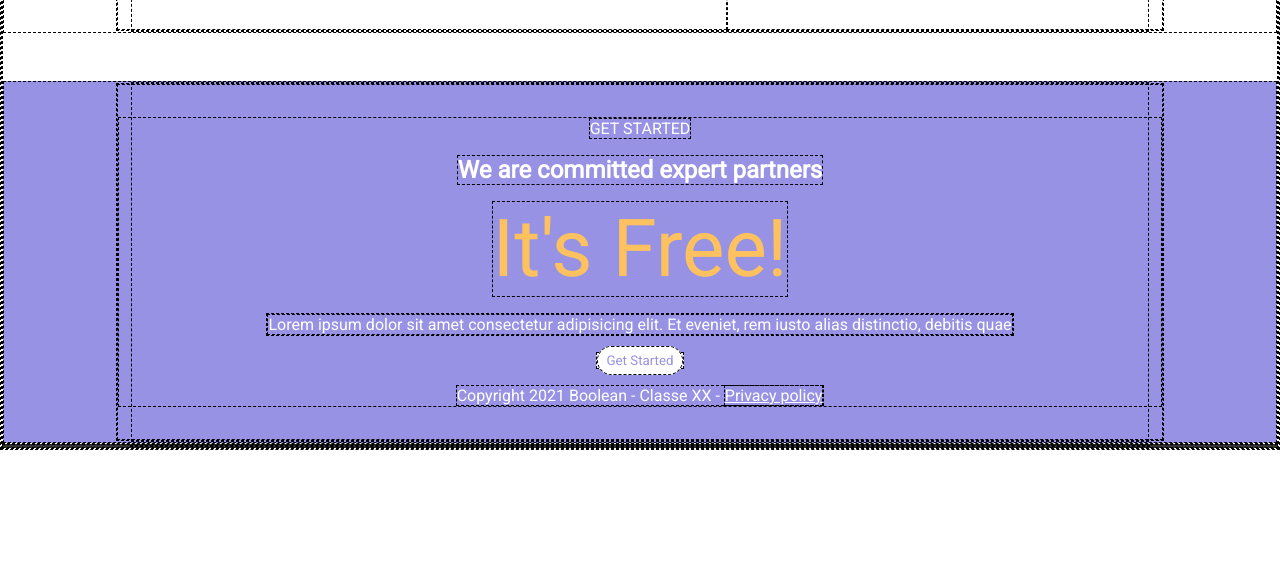
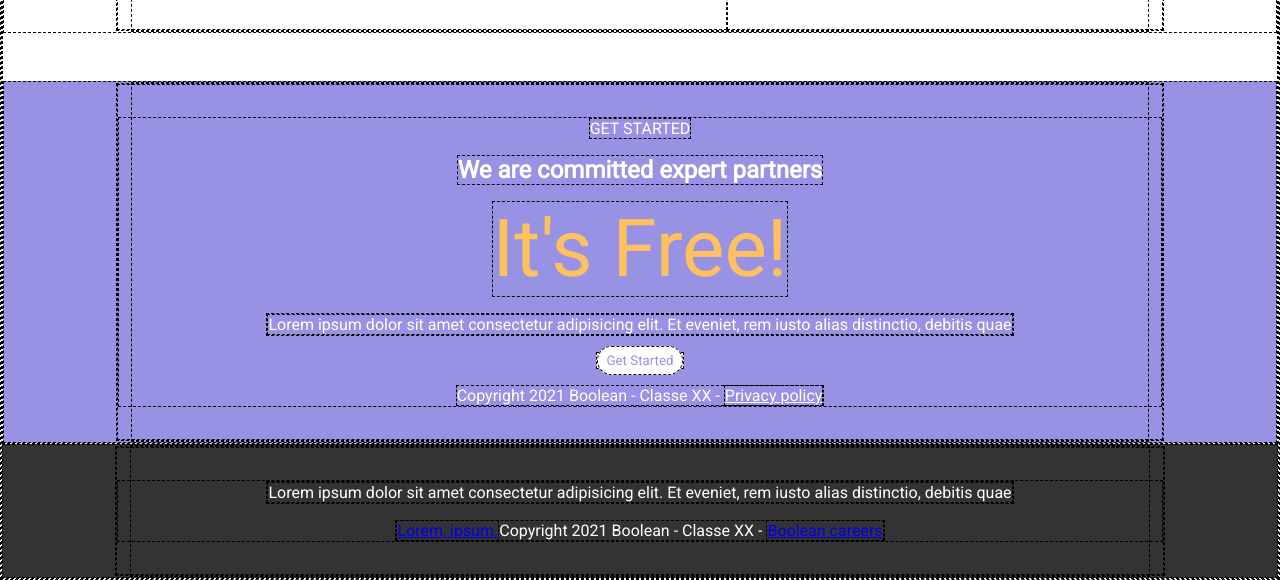
Before and after one commit to mattemutti/htmlcss-responsive-layout, a plain HTML site: page index.html in a window 1280 px wide. Shown: the part 4549-5129 px from the top of the page. Before the commit the page ends 4999 px from the top, so only its background shows below. Drawn offline with Linux system fonts and the light colour scheme.

Commit message:
add footer site

```diff
--- a/assets/css/style.css
+++ b/assets/css/style.css
@@ -389,6 +389,7 @@ MAIN
     align-items: center;
     gap: 1rem;
     margin: 2rem 0;
+
 }
 
 .title-free {
@@ -422,6 +423,7 @@ FOOTER
 
 #site_footer {
     background-color: var(--logo-bg-footer);
+    color: var(--logo-light);
 }
 
 
--- a/index.html
+++ b/index.html
@@ -368,12 +368,14 @@
                             </div>
                             <h2>We are committed expert partners</h2>
                             <div class="title-free">It's Free!</div>
-                            <div><p>Lorem ipsum dolor sit amet consectetur adipisicing elit. Et eveniet, rem iusto alias
-                                distinctio, debitis quae </p>
+                            <div>
+                                <p>Lorem ipsum dolor sit amet consectetur adipisicing elit. Et eveniet, rem iusto alias
+                                    distinctio, debitis quae </p>
                             </div>
-                                <button><a class="btn-free" href="#">Get Started</a></button>
-                        <div>Copyright 2021 Boolean - Classe XX - <a class="policy-link" href="#">Privacy policy</a></div>
+                            <button><a class="btn-free" href="#">Get Started</a></button>
+                            <div>Copyright 2021 Boolean - Classe XX - <a class="policy-link" href="#">Privacy policy</a>
                             </div>
+                        </div>
 
 
                     </div>
@@ -398,6 +400,23 @@
     <footer id="site_footer">
 
         <div class="container">
+            <div class="row">
+                <div class="col-12">
+                    <div class="box-started">
+
+                        <div>
+                            <p>Lorem ipsum dolor sit amet consectetur adipisicing elit. Et eveniet, rem iusto alias
+                                distinctio, debitis quae </p>
+                        </div>
+                        <div>
+                            <a class="" href="#">Lorem, ipsum.</a>Copyright 2021 Boolean - Classe XX - <a class="" href="#">Boolean careers</a>
+                        </div>
+                    </div>
+
+
+                </div>
+            </div>
+
 
         </div>
 
```
